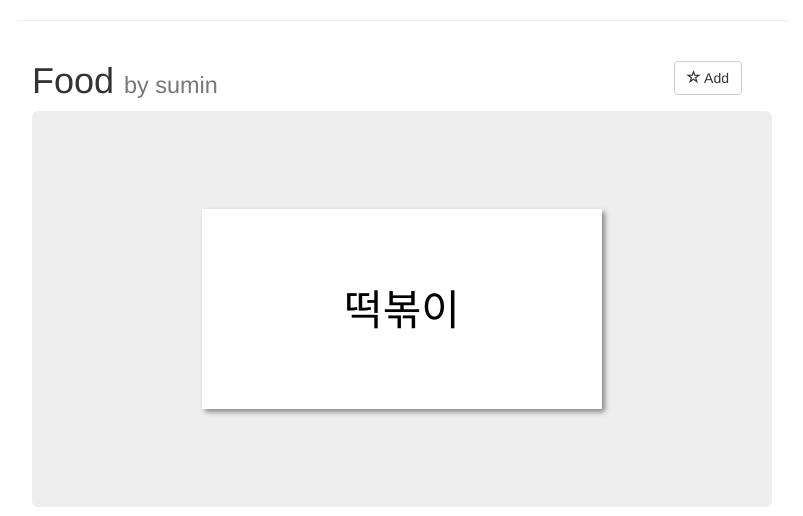
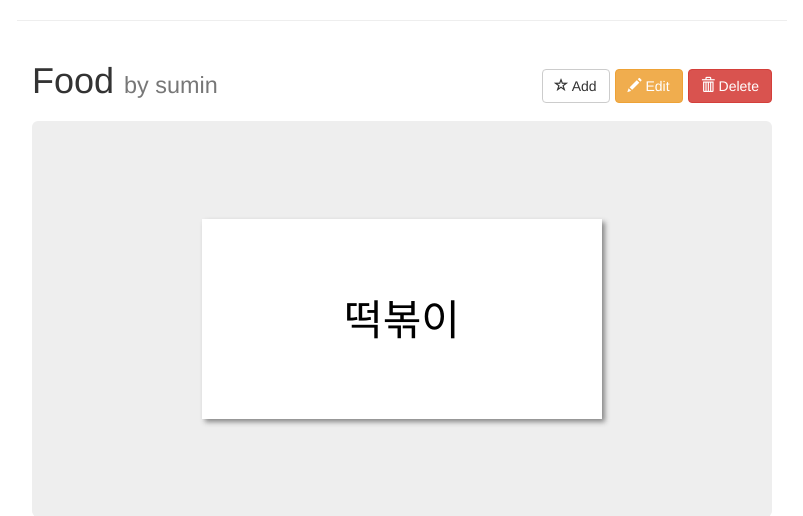
Before and after one commit to timpei/CS2012-30, a Flask app: page /user/admin/view/1 in a window 1280 px wide. Shown: the part 102-618 px from the top of the page, without its empty margins (238-1041 px from the left). Run offline with Flask 2, Linux system fonts and the light colour scheme; data comes from the database, SQL or seed files in the repository; parts of the project's set-up code (start-up, migrations or seed data) failed here and were passed over; some libraries are stand-ins or nearby versions.

Commit message:
added ui for edit and delete buttons

```diff
--- a/static/css/browse.css
+++ b/static/css/browse.css
@@ -1,3 +1,14 @@
+.card-actions {
+  margin-top: 28px;
+}
+
+.card-actions > table {
+  float: right;
+}
+
+.card-actions a {
+  margin-left: 5px;
+}
 
 .flip {
   -webkit-perspective: 800;
--- a/static/js/browseCard.js
+++ b/static/js/browseCard.js
@@ -2,14 +2,10 @@
 angular.module('browseCardApp', [])
     .config(function($interpolateProvider, $locationProvider){
         $interpolateProvider.startSymbol('{[{').endSymbol('}]}');
-        $locationProvider.html5Mode({
-            enabled: true,
-            requireBase: false
-        });
     })
     .controller('cardController', function($scope, $http, $location) {
-        $scope.username = $location.path().match('user\/(.*)\/view')[1],
-        $scope.setID = $location.path().match('view\/([0-9]+)')[1],
+        $scope.username = window.location.pathname.match('user\/(.*)\/view')[1],
+        $scope.setID = window.location.pathname.match('view\/([0-9]+)')[1],
         $scope.index = 0,
         $scope.hasSet = false,
         $scope.addSetText = 'Add',
--- a/templates/browse.html
+++ b/templates/browse.html
@@ -18,21 +18,39 @@
     </script>
 
 <div ng-app="browseCardApp" ng-controller="cardController">
-    <div class="container row" style="margin-bottom:10px">
-        <h1>
-            <div class="col-md-11">{{cardSet.title}}
-                <small>by {{cardSet.creator}}</small>
+    <div class="container">
+        <div class="row" style="margin-bottom:10px">
+            <div class="col-md-9">
+                <h1>{{cardSet.title}} <small>by {{cardSet.creator}}</small></h1>
             </div>
-            <div class="col-md-1">
-                <a id="star" class="btn btn-default" ng-click="addRemoveSet()" style="float: right">
-                    <span ng-class="hasSet ? 'glyphicon glyphicon-star' : 'glyphicon glyphicon-star-empty'"></span>
-                     {[{addSetText}]}
-                </a>
+            <div class="col-md-3 card-actions">
+                <table>
+                    <tr>
+                        <td>
+                            <a id="star" class="btn btn-default" ng-click="addRemoveSet()">
+                                <span ng-class="hasSet ? 'glyphicon glyphicon-star' : 'glyphicon glyphicon-star-empty'"></span>
+                                 {[{addSetText}]}
+                            </a>
+                        </td>
+                        {% if user.isAdmin %}
+                        <td>
+                            <a class="btn btn-warning" href="/user/{{user.username}}/edit/{{cardSet.setID}}">
+                                <span class="glyphicon glyphicon-pencil"></span>
+                                Edit
+                            </a>
+                        </td>
+                        <td>
+                            <a class="btn btn-danger" href="/user/{{user.username}}/delete/{{cardSet.setID}}">
+                                <span class="glyphicon glyphicon-trash"></span>
+                                Delete
+                            </a>
+                        </td>
+                        {% endif %}
+                    </tr>
+                </table>
             </div>
-        </h1>
-    </div>
 
-    <div class="container">
+        </div>
         <div class="jumbotron">
             <div class="row">
                 <div class="flip">
```
